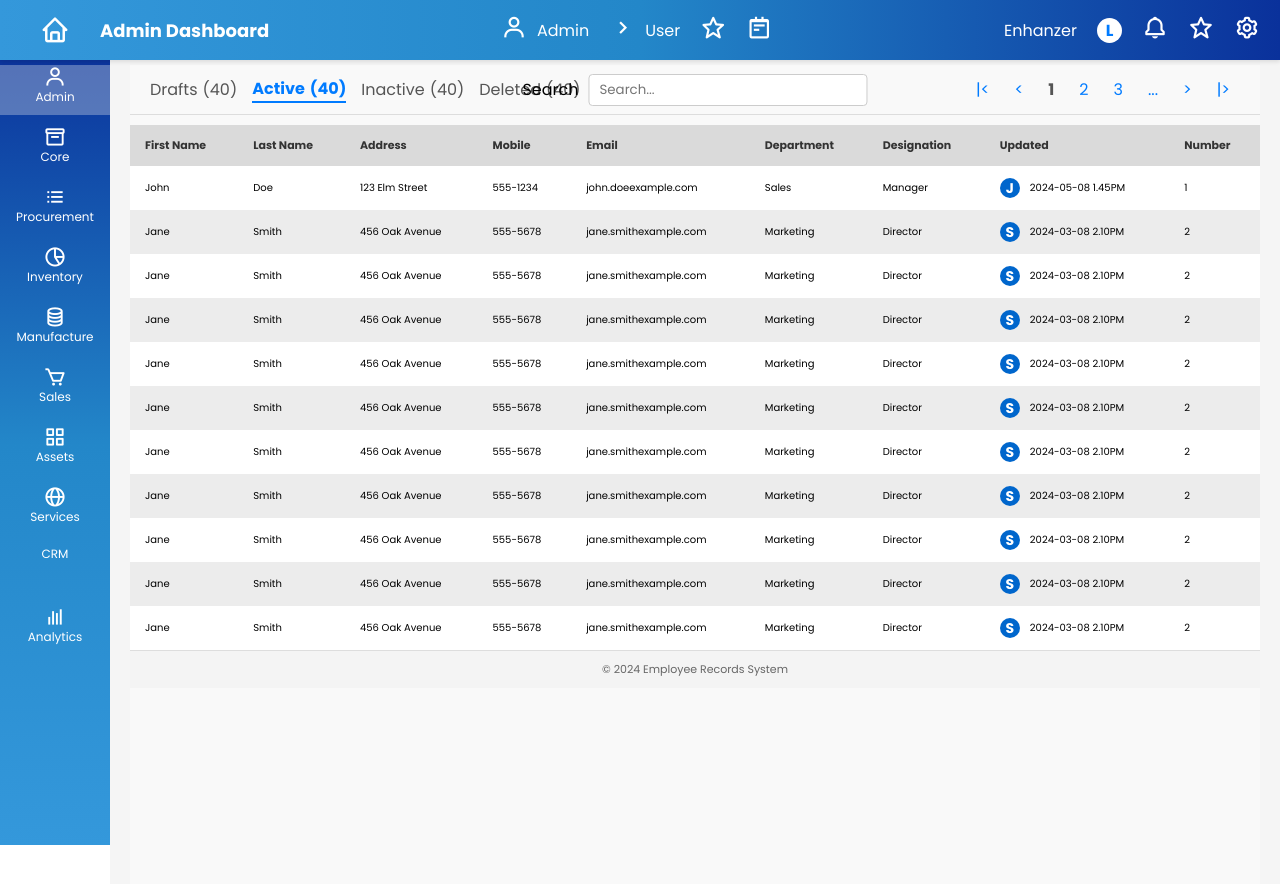
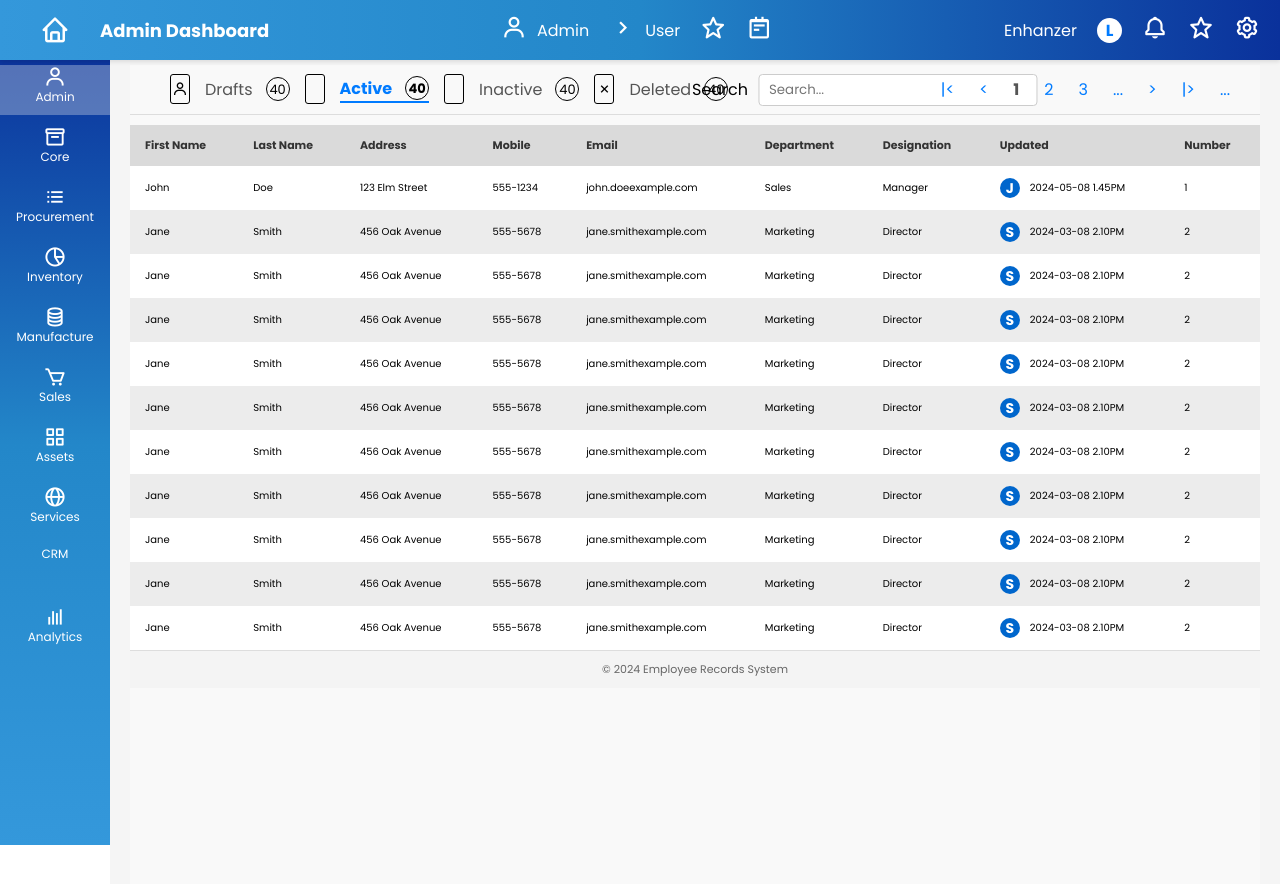
Before and after one commit to Kalana0001/enhanzer_technical_assignment, an Angular app in the folder AdminPanel/: page / in a window 1280 px wide. Shown: the top 884 px of the page. Built offline with nearby package versions, Linux system fonts and the light colour scheme.

Commit message:
5 commit

```diff
--- a/AdminPanel/src/app/header/header.component.html
+++ b/AdminPanel/src/app/header/header.component.html
@@ -1,11 +1,13 @@
 
 <div class="header">
-  <div class="tabs">
-      <div class="tab">Drafts <span>(40)</span></div>
-      <div class="tab active">Active <span>(40)</span></div>
-      <div class="tab">Inactive <span>(40)</span></div>
-      <div class="tab">Deleted <span>(40)</span></div>
-  </div>
+    <div class="header">
+        <div class="tabs">
+            <span class="active-tab"><i class="bx bx-user"></i></span><div class="tab">Drafts <span class="circle">40</span></div>
+            <span class="active-tab"><i class="bx bx-signal"></i></span><div class="tab active">Active <span class="circle">40</span></div>
+            <span class="active-tab"></span><div class="tab">Inactive <span class="circle">40</span></div>
+            <span class="active-tab"><i class="bx bx-x"></i></span><div class="tab">Deleted <span class="circle">40</span></div>
+        </div>
+      </div>
   <div class="search">
       <label for="search-bar">Search</label>
       <input type="text" id="search-bar" placeholder="Search...">
@@ -19,5 +21,6 @@
       <span>...</span>
       <a href="#">&gt;</a>
       <a href="#">|&gt;</a>
+      <span>...</span>
   </div>
 </div>
--- a/AdminPanel/src/styles.css
+++ b/AdminPanel/src/styles.css
@@ -309,7 +309,29 @@ footer p {
   gap: 15px;
   align-items: center;
 }
-
+.circle {
+  display: inline-block;
+  width: 24px;
+  height: 24px;
+  font-size: 13px;
+  border-radius: 50%;
+  color: rgb(0, 0, 0);
+  text-align: center;
+  line-height: 24px;
+  margin-left: 8px;
+  border: solid 1px;
+  border-color: black;
+}
+.active-tab{
+  width: 20px;
+  height: 30px;
+  text-align: center;
+  border: solid 1px;
+  border-radius: 3px;
+  display: flex;
+  justify-content: center;
+  align-items: center;
+}
 .tabs .tab {
   display: flex;
   align-items: center;
@@ -337,7 +359,8 @@ footer p {
 }
 .search {
   position: absolute;
-  left: 50%;
+
+  left: 65%;
   transform: translateX(-50%);
   display: flex;
   align-items: center;
@@ -376,9 +399,9 @@ footer p {
 
 .nav-center {
   display: flex;
-  justify-content: center; /* Centers items horizontally */
-  align-items: center;     /* Centers items vertically */
-  height: 100vh;           /* Full viewport height to vertically center */
+  justify-content: center;
+  align-items: center;
+  height: 100vh;
 }
 .nav-fonts{
   text-decoration: none;
```
